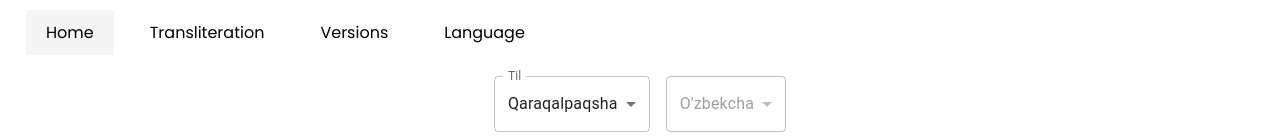
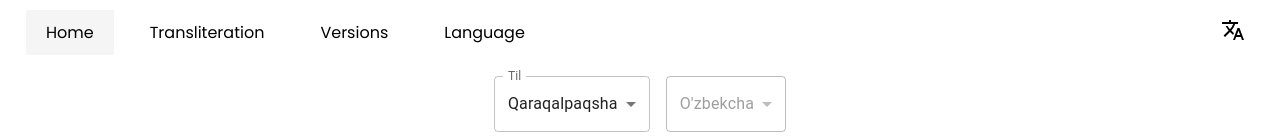
Before and after one commit to OnlineAzamat/kaa-uz-translator, a React (Vite) app: page / in a window 1280 px wide. Shown: the top 138 px of the page. Built offline with nearby package versions, Linux system fonts and the light colour scheme.

Commit message:
added change language btn styles

```diff
--- a/src/App.css
+++ b/src/App.css
@@ -1,4 +1,9 @@
 .navbar-container {
+  display: flex;
+  justify-content: space-between;
+}
+
+.navbar-items {
   display: flex;
   list-style-type: none;
   padding: 0 1rem;
@@ -18,6 +23,27 @@
 
 .navbar-item:hover, .active {
   background-color: #f5f5f5;
+}
+
+/* Change language */
+.change-lang {
+  margin-right: 1rem;
+}
+.lang-icon {
+  display: flex;
+  align-items: center;
+  justify-content: center;
+  width: 2.6rem;
+  height: 2.5rem;
+  border-radius: 50%;
+  cursor: pointer;
+  transition: all 0.3s;
+}
+.lang-icon:hover {
+  background-color: #efefef;
+}
+.lang-icon:active {
+  border-radius: 10px;
 }
 
 .textarea-wrapper {
@@ -129,11 +155,11 @@
 }
 
 @media (max-width: 576px) {
-  .navbar-container {
+  .navbar-items {
     flex-wrap: wrap;
     justify-content: center;
   }
-  .navbar-container a {
+  .navbar-items a {
     width: 60%;
     text-align: center;
     padding: 0;
--- a/src/components/Home.jsx
+++ b/src/components/Home.jsx
@@ -1,15 +1,19 @@
+import { Link } from "react-router-dom";
+import { useTranslation } from "react-i18next";
+
 import { Box } from "@mui/material";
+import { Translate } from "@mui/icons-material";
+
 import Textarea from "./Textarea";
 import SelectLang from "./SelectLang";
-import { Link } from "react-router-dom";
-import { useTranslation } from "react-i18next";
 
 const Home = () => {
   const { t } = useTranslation();
 
   return (
     <Box sx={{ padding: { xs: "10px" } }}>
-      <ul className="navbar-container">
+      <div className="navbar-container">
+        <ul className="navbar-items">
           <div className="menu">
             <div>
               <span></span>
@@ -39,6 +43,13 @@ const Home = () => {
           </a>
         </ul>
 
+        <div className="change-lang">
+          <div className="lang-icon">
+            <Translate />
+          </div>
+        </div>
+      </div>
+
       <Box sx={{
         display: 'flex',
         flexWrap: 'wrap',
```
Lines whose indentation alone changed are shown as unchanged.
